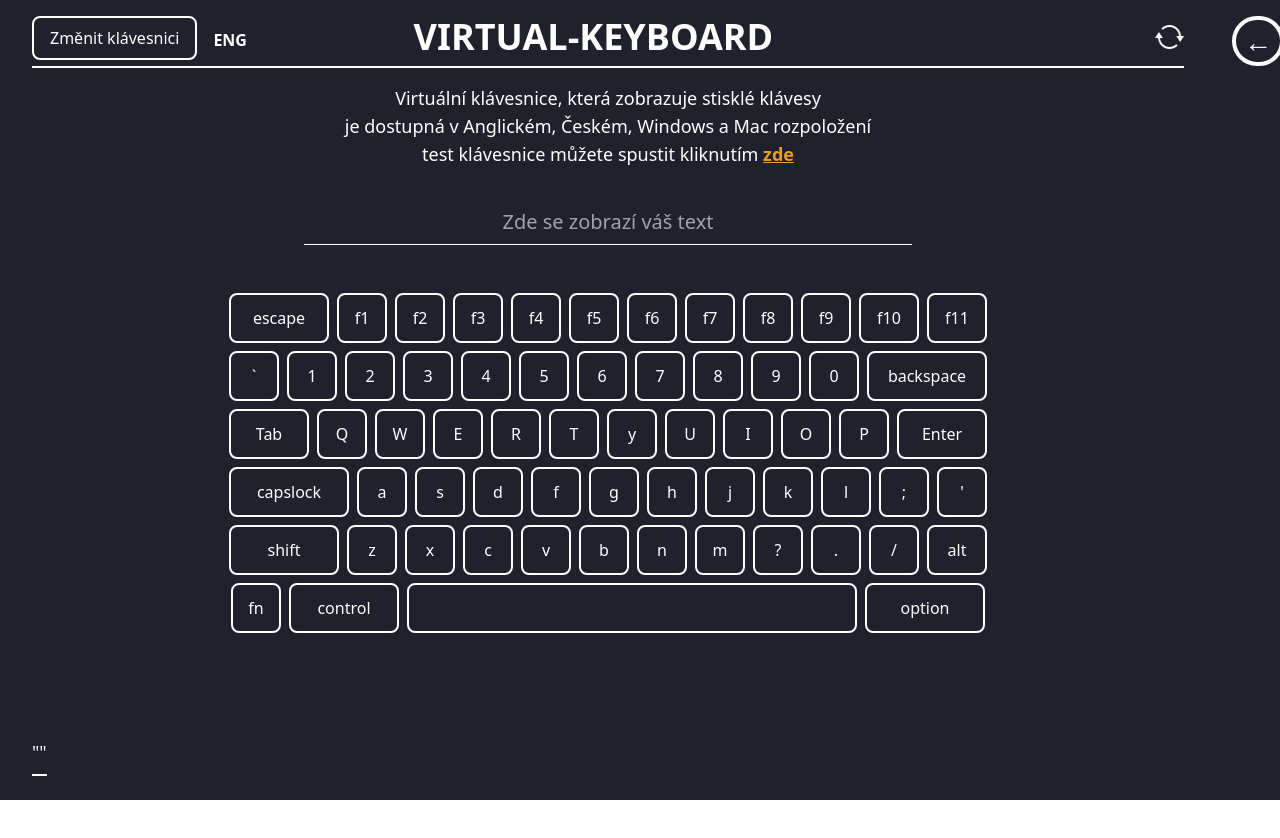
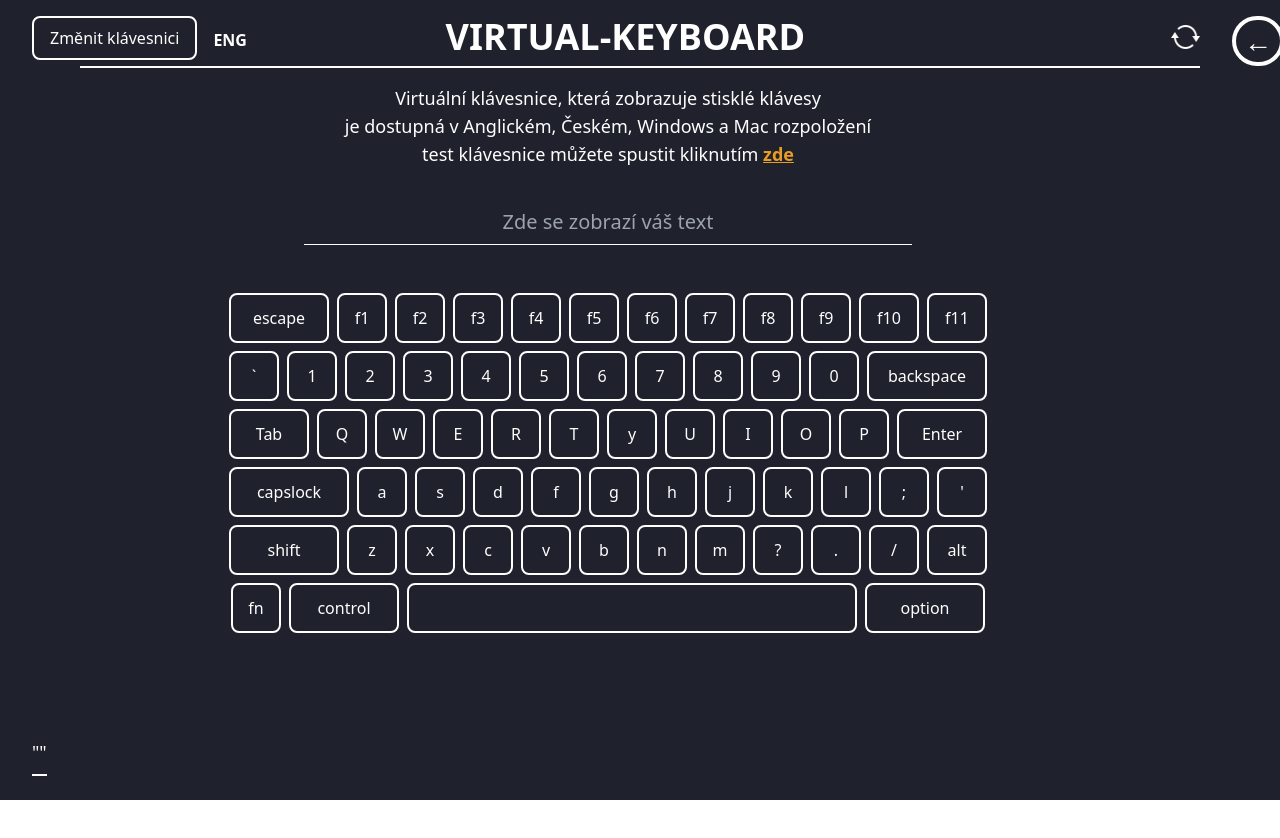
Before and after one commit to OndrejLosensky/virtual-keyboard, a React (Create React App) app: page / in a window 1280 px wide. Shown: the top 838 px of the page. Built offline with nearby package versions, Linux system fonts and the light colour scheme; the HTML template or start-up script is replaced by a standard one.

Commit message:
upravení odsazení

```diff
--- a/src/components/header/Header.js
+++ b/src/components/header/Header.js
@@ -5,7 +5,7 @@ const Header = () => {
 
 
     return (
-        <div className="px-8 pt-2">
+        <div className="pl-20 pr-4 pt-2">
             <div className="w-[100%] h-[60px] border-b-[2px] border-b-foreColorWhite  flex items-center">
                 <h1 className="w-full tablet:font-normal laptop:font-bold bigScreen:font-bold uppercase text-4xl text-center py-10 font-bold text-foreColorWhite">
                     Virtual-keyboard
```
